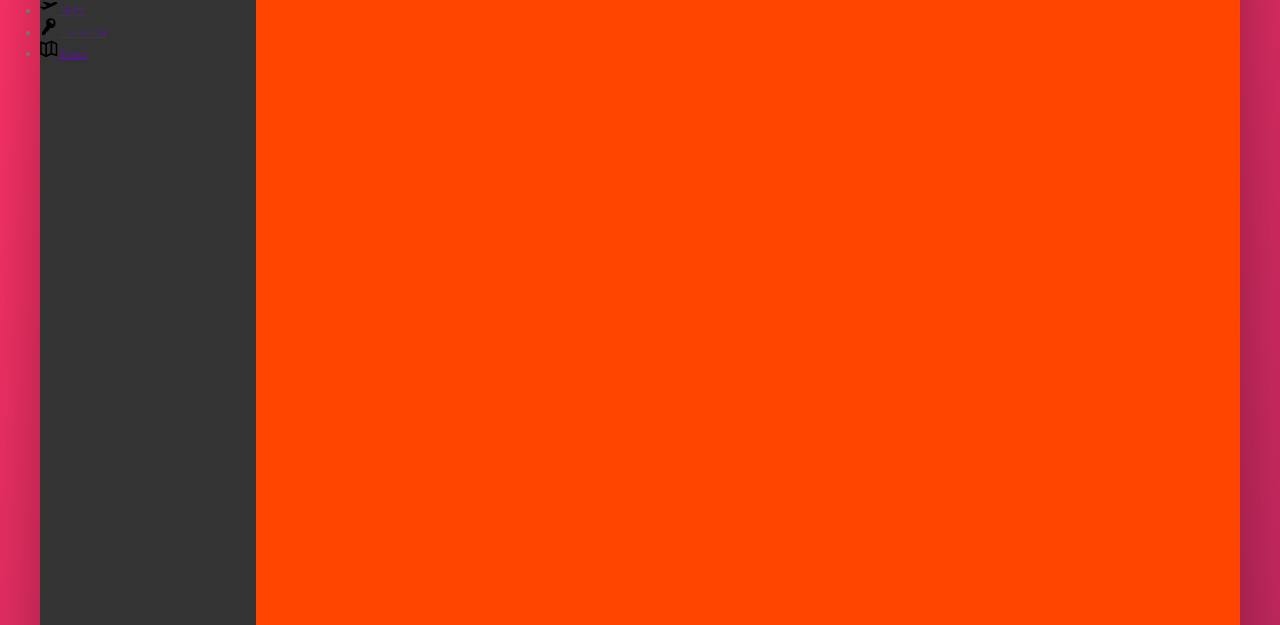
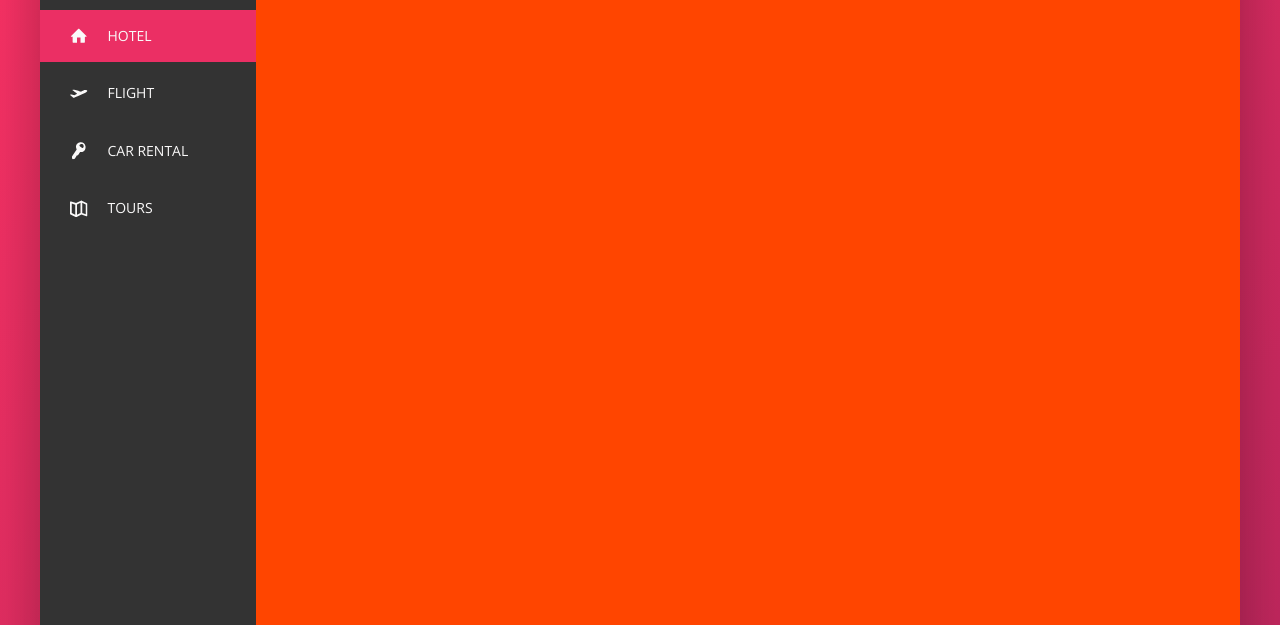
Before and after one commit to elie91/elie91.Trillo.io, a website: page index.html in a window 1280 px wide. Shown: the part 175-800 px from the top of the page. Drawn offline with nearby package versions, Linux system fonts and the light colour scheme.

Commit message:
finishing the navigation

```diff
--- a/cours.txt
+++ b/cours.txt
@@ -43,3 +43,5 @@ Pour changer la couleur d'un svg, il faut utiliser la propriété fill
 
 **************** DIVERS *******************
 Les inputs n'héritent pas la font family et font-size
+currentColor, good pour hover
+le z-index ne marche que si on a une position spécifié sur l'élément
--- a/index.html
+++ b/index.html
@@ -46,7 +46,7 @@
         <div class="content">
             <nav class="sidebar">
                 <ul class="side-nav">
-                    <li class="side-nav__item">
+                    <li class="side-nav__item side-nav__item--active">
                         <a href="" class="side-nav__link">
                             <svg class="side-nav__icon">
                                 <use xlink:href="img/sprite.svg#icon-home"></use>
--- a/sass/_components.scss
+++ b/sass/_components.scss
@@ -120,15 +120,60 @@
 ////////////////////////////////////
 //SIDE NAVIGATION
 .side-nav {
+    font-size: 1.4rem;
+    list-style: none;
+    margin-top: 3.5rem;
+
     &__item {
+        position: relative;
+
+        &:not(:last-child) {
+            margin-bottom: 0.5rem;
+        }
     }
 
-    &__link {
+    &__item:before {
+        content: '';
+        position: absolute;
+        top: 0;
+        left: 0;
+        height: 100%;
+        width: 3px;
+        background-color: var(--color-primary);
+        transform: scaleY(0);
+        transition: transform 0.2s,
+                    width 0.4s cubic-bezier(1, 0, 0, 1) 0.2s,
+                    background-color 0.1s;
+        //transform-origin: center DEFAULT
+    }
+
+    &__item:hover::before,
+    &__item--active::before {
+        transform: scaleY(1);
+        width: 100%;
+    }
+
+    &__item:active::before {
+        background-color: var(--color-primary-light);
+    }
+
+    &__link:link,
+    &__link:visited {
+        color: var(--color-grey-light-1);
+        text-decoration: none;
+        text-transform: uppercase;
+        padding: 1.5rem 3rem;
+        display: flex;
+        align-items: center;
+        position: relative;
+        z-index: 10;
     }
 
     &__icon {
         width: 1.75rem;
         height: 1.75rem;
+        margin-right: 2rem;
+        fill: currentColor;
     }
 }
 
```
Also changed, not shown: css/style.css.
